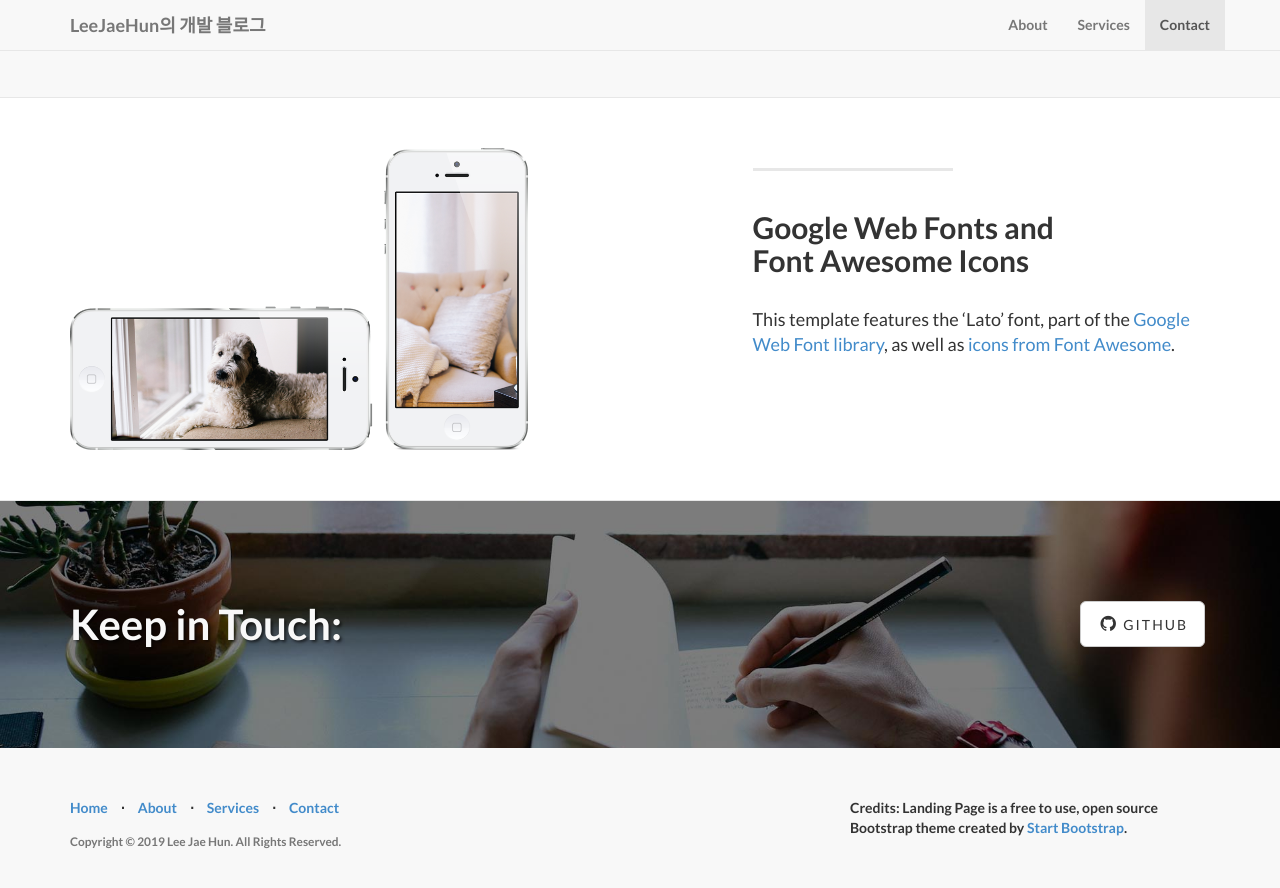
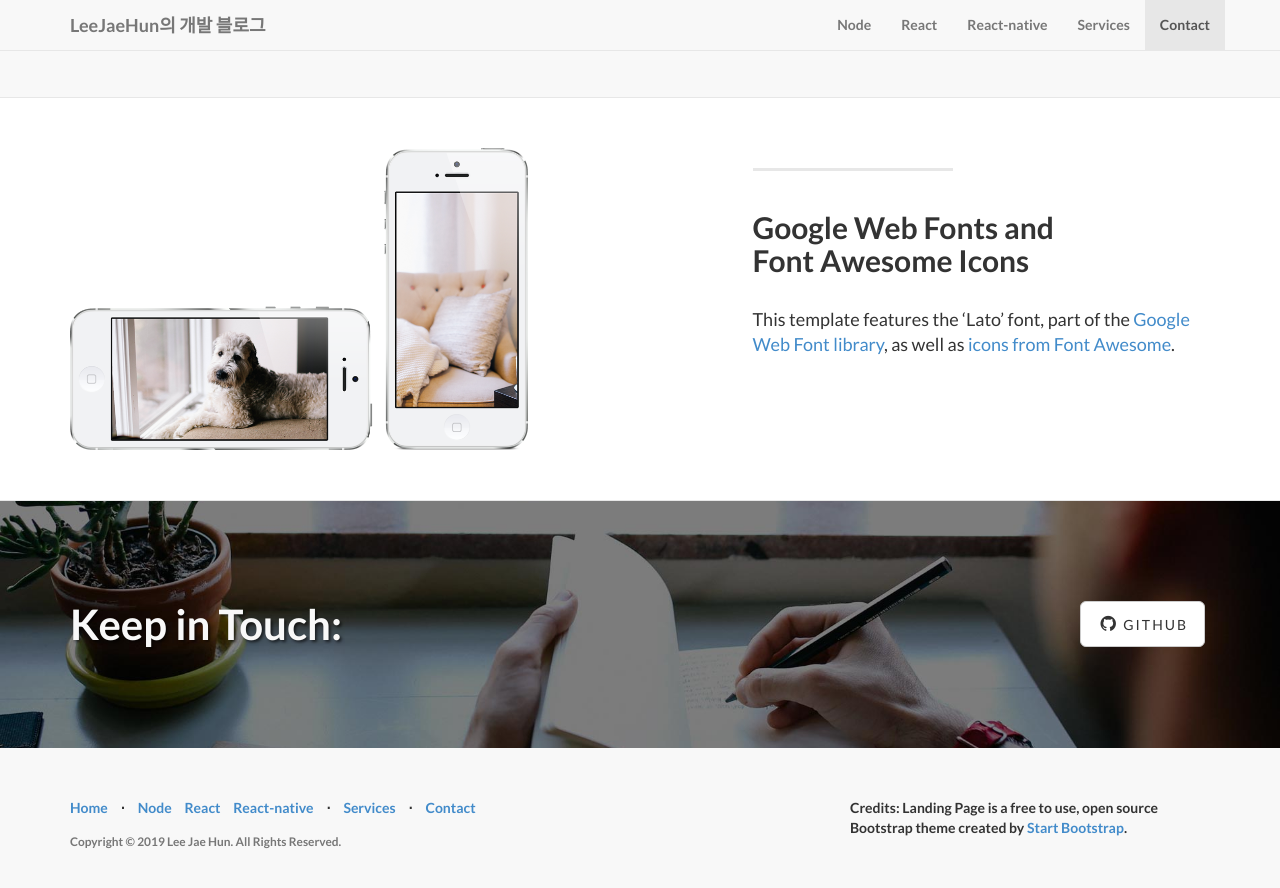
Before and after one commit to JHscar/JHscar.github.io, a Jekyll site: the page built from index.html, in a window 1280 px wide and 900 px high, scrolled down 2228 px. Shown: the top 888 px of the window. Built offline with Jekyll 4.4.1, drawn with Linux system fonts in a browser that asks for light colours.

Commit message:
JHscar-Blog

```diff
--- a/_includes/footer.html
+++ b/_includes/footer.html
@@ -9,7 +9,13 @@
                     </li>
                     <li class="footer-menu-divider">&sdot;</li>
                     <li>
-                        <a href="#about">About</a>
+                        <a href="#node">Node</a>
+                    </li>
+                    <li>
+                        <a href="#react">React</a>
+                    </li>
+                    <li>
+                        <a href="#react-native">React-native</a>
                     </li>
                     <li class="footer-menu-divider">&sdot;</li>
                     <li>
--- a/_includes/header.html
+++ b/_includes/header.html
@@ -15,7 +15,13 @@
         <div class="collapse navbar-collapse" id="bs-example-navbar-collapse-1">
             <ul class="nav navbar-nav navbar-right">
             	<li>
-                    <a class="page-scroll" href="#about">About</a>
+                    <a class="page-scroll" href="#node">Node</a>
+                </li>
+            	<li>
+                    <a class="page-scroll" href="#react">React</a>
+                </li>
+            	<li>
+                    <a class="page-scroll" href="#react-native">React-native</a>
                 </li>
                 <li>
                     <a class="page-scroll" href="#services">Services</a>
--- a/_layouts/default.html
+++ b/_layouts/default.html
@@ -4,7 +4,7 @@
 
 	<body>
 		{% include header.html %}
-		{% include about.html %}
+		{% include node.html %}
 		{% include react.html %}
 		{% include react-native.html %}
 		{% include page_content.html %}
```
Also changed, not shown: _includes/node.html (renamed from _includes/about.html).
